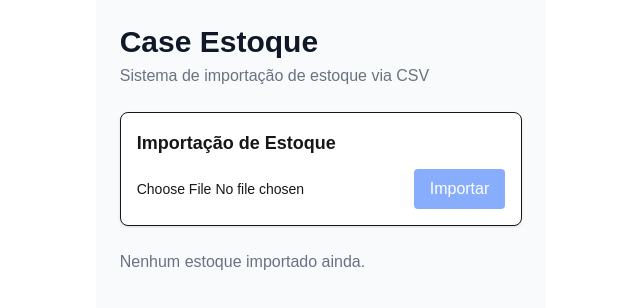
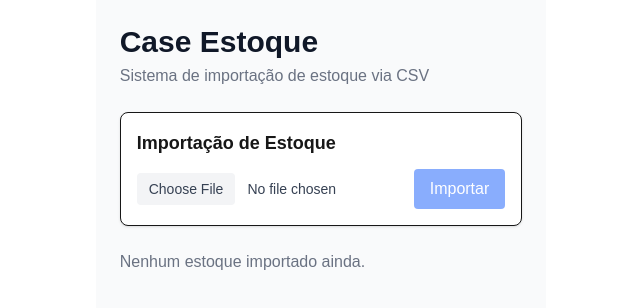
Before and after one commit to igormartins87/estoque-case, a Next.js app: page /estoque in a window 1280 px wide. Shown: the top 308 px of the page, without its empty margins (319-959 px from the left). Built offline with nearby package versions, Linux system fonts and the light colour scheme.

Commit message:
style: melhora contraste do input de selecao de arquivo

```diff
--- a/app/estoque/components/ImportarCsv.tsx
+++ b/app/estoque/components/ImportarCsv.tsx
@@ -67,12 +67,13 @@ export default function ImportarCsv({ aoImportar }: ImportarCsvProps) {
       <h2 className="font-semibold text-lg">Importação de Estoque</h2>
 
       <div className="flex items-center gap-3">
-        <input
+                <input
           type="file"
           accept=".csv"
           onChange={handleSelecionarArquivo}
-          className="text-sm"
+          className="text-sm text-gray-700 file:mr-3 file:py-1.5 file:px-3 file:rounded file:border-0 file:bg-gray-100 file:text-gray-700 file:text-sm file:font-medium hover:file:bg-gray-200 file:cursor-pointer"
         />
+
 
         <button
           onClick={handleImportar}
```
